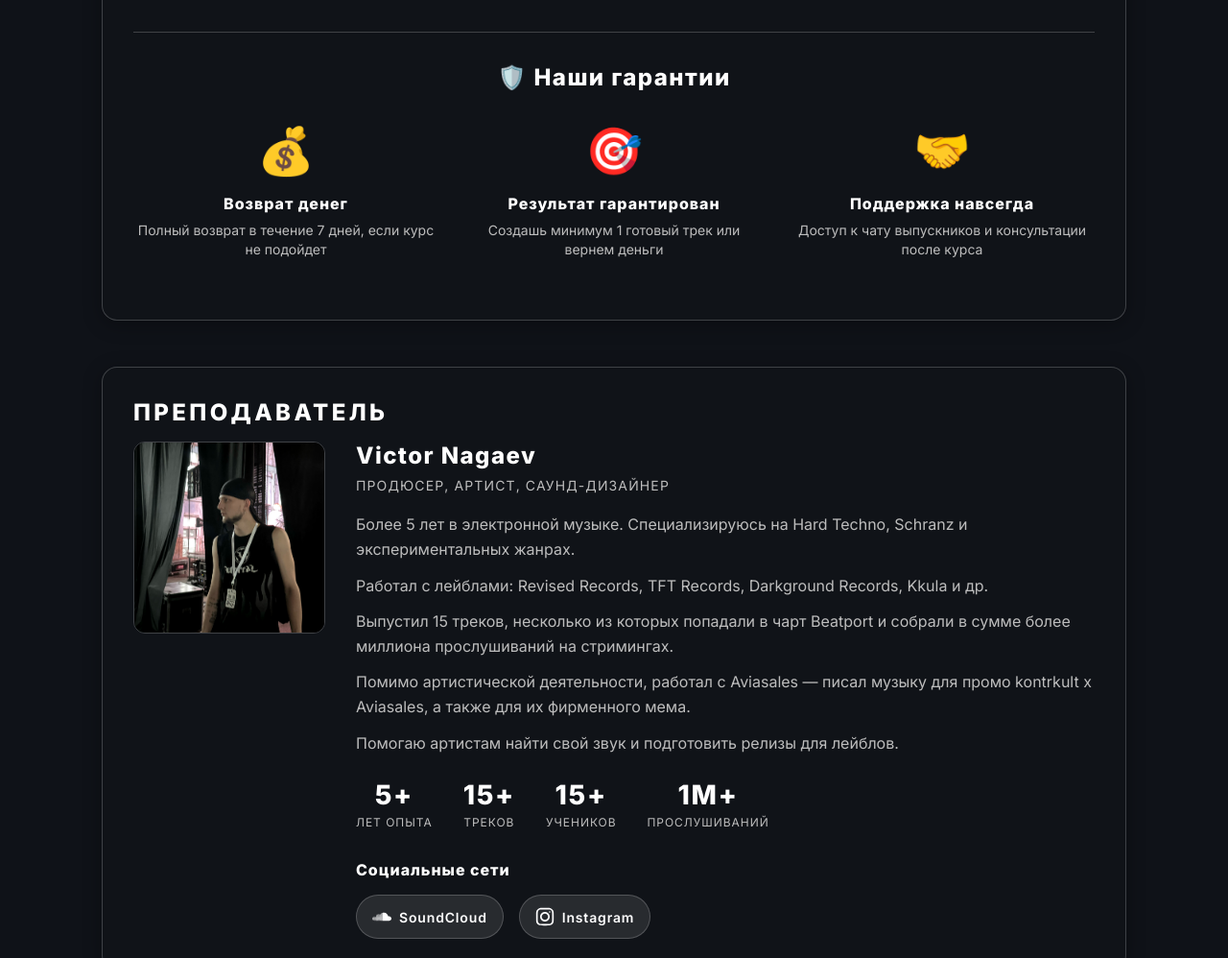
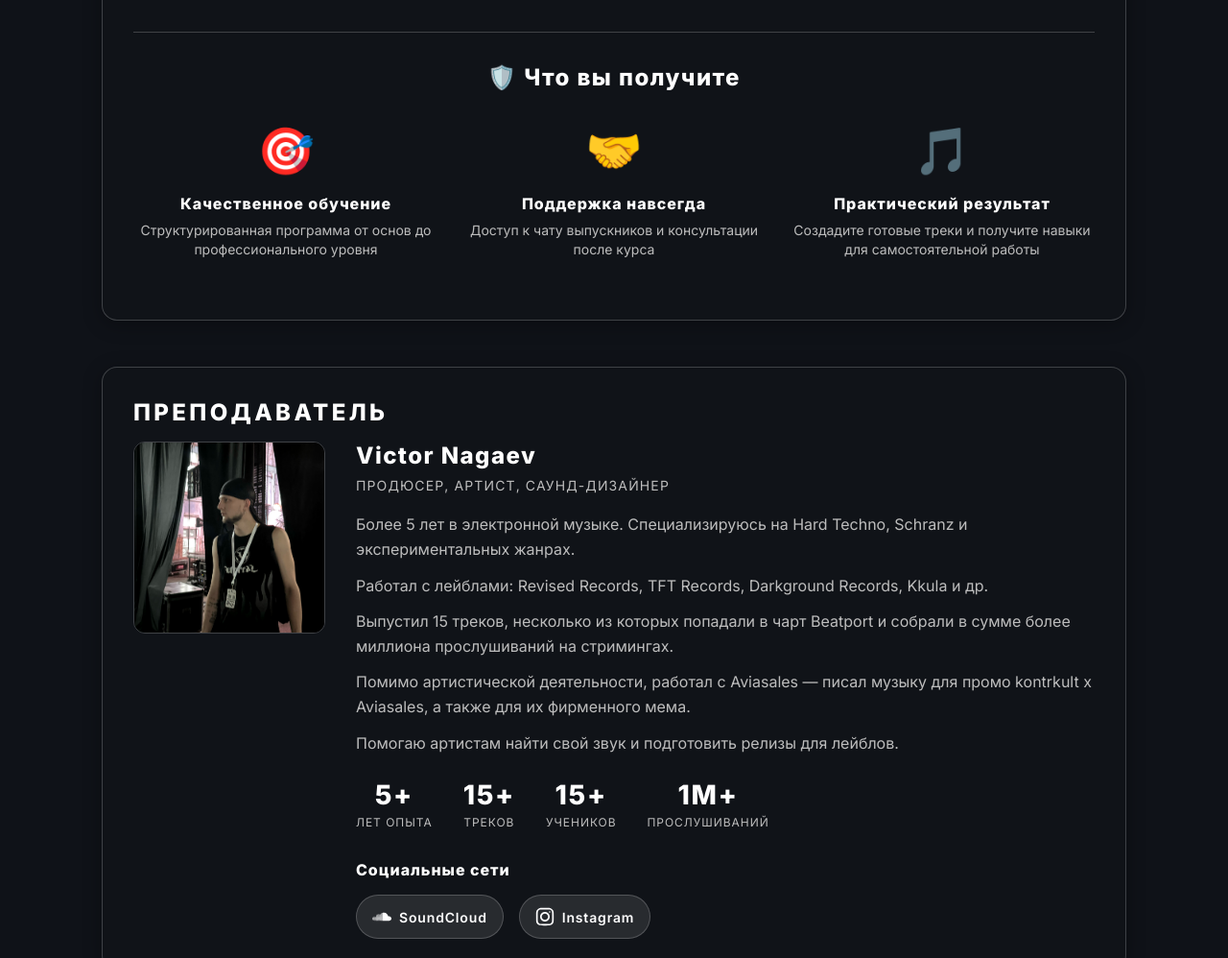
Before and after one commit to nagaevictor-cmd/vxschool-landing, a website: page public/index.html in a window 1280 px wide. Shown: the part 1307-2305 px from the top of the page at 96% size. Drawn offline with Linux system fonts and the light colour scheme; no server answers; animation ran at ten frames a second.

Commit message:
Remove money-back guarantees from website

```diff
--- a/public/index.html
+++ b/public/index.html
@@ -137,22 +137,22 @@
       </div>
 
       <div class="guarantees">
-        <h3>🛡️ Наши гарантии</h3>
+        <h3>🛡️ Что вы получите</h3>
         <div class="guarantees-grid">
           <div class="guarantee-item">
-            <div class="guarantee-icon">💰</div>
-            <h4>Возврат денег</h4>
-            <p>Полный возврат в течение 7 дней, если курс не подойдет</p>
-          </div>
-          <div class="guarantee-item">
             <div class="guarantee-icon">🎯</div>
-            <h4>Результат гарантирован</h4>
-            <p>Создашь минимум 1 готовый трек или вернем деньги</p>
+            <h4>Качественное обучение</h4>
+            <p>Структурированная программа от основ до профессионального уровня</p>
           </div>
           <div class="guarantee-item">
             <div class="guarantee-icon">🤝</div>
             <h4>Поддержка навсегда</h4>
             <p>Доступ к чату выпускников и консультации после курса</p>
+          </div>
+          <div class="guarantee-item">
+            <div class="guarantee-icon">🎵</div>
+            <h4>Практический результат</h4>
+            <p>Создадите готовые треки и получите навыки для самостоятельной работы</p>
           </div>
         </div>
       </div>
@@ -528,14 +528,14 @@
 
         <div class="faq-item">
           <button class="faq-question" type="button">
-            <span>Можно ли получить возврат денег?</span>
+            <span>Что если курс мне не подойдет?</span>
             <svg class="faq-icon" width="24" height="24" viewBox="0 0 24 24" fill="none" stroke="currentColor"
               stroke-width="2">
               <polyline points="6,9 12,15 18,9"></polyline>
             </svg>
           </button>
           <div class="faq-answer">
-            <p>Да, полный возврат в течение 7 дней с момента начала обучения, если курс не подойдет.</p>
+            <p>Мы всегда готовы обсудить индивидуальные вопросы и найти подходящее решение. Свяжитесь с нами для консультации.</p>
           </div>
         </div>
       </div>
```
